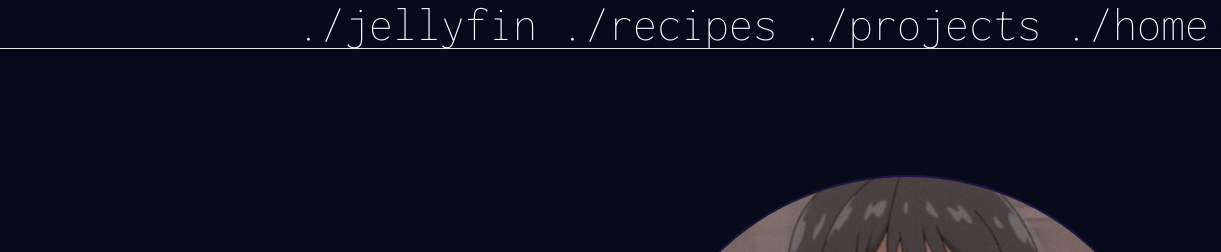
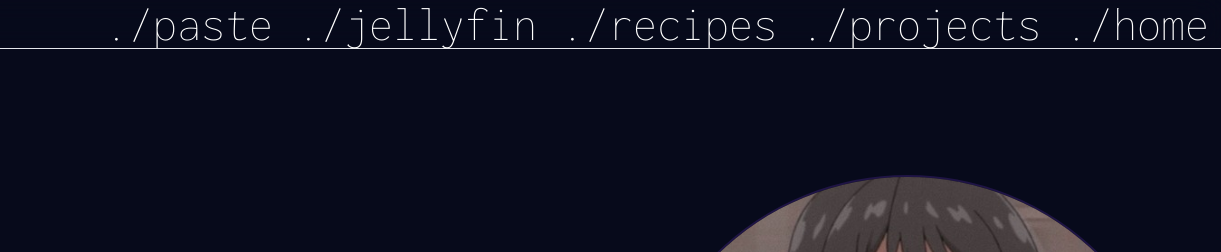
Before and after one commit to Optinux/website2, a website: page public/index.html in a window 1280 px wide. Shown: the top 252 px of the page, 59-1280 px from the left. Drawn offline with Linux system fonts and the light colour scheme.

Commit message:
add pastefy

```diff
--- a/public/index.html
+++ b/public/index.html
@@ -33,6 +33,11 @@
             /></a>
           </span>
           <div>
+            <a
+            class="hover:text-purple-600"
+            href="https://paste.optinux.studio"
+            >./paste
+          </a>
             <a
               class="hover:text-purple-600"
               href="https://jellyfin.optinux.studio"
```
Also changed, not shown: public/projects.html (+5 -0 lines).
